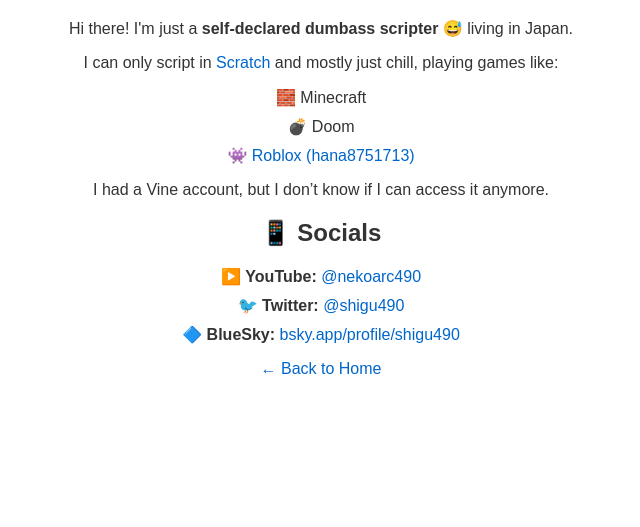
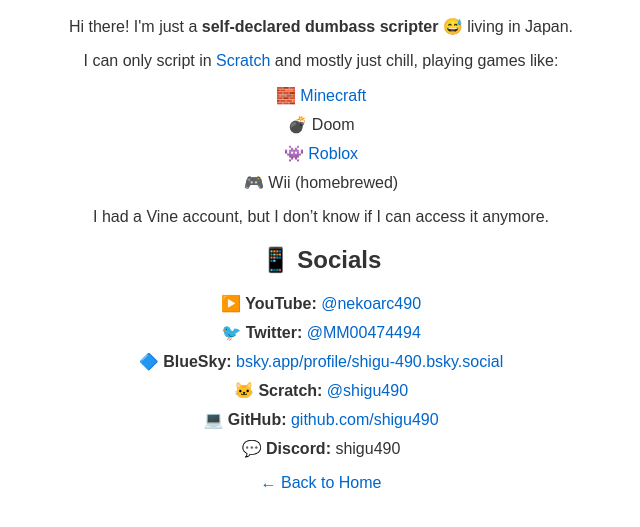
Before and after one commit to shigu490/html4.01-homepage, a plain HTML site: page about.html in a window 1280 px wide. Shown: the part 109-636 px from the top of the page, without its empty margins (319-959 px from the left). Drawn offline with Linux system fonts and the light colour scheme.

Commit message:
add my program and changes

```diff
--- a/about.html
+++ b/about.html
@@ -6,7 +6,7 @@
     <meta http-equiv="Content-Type" content="text/html; charset=UTF-8">
     <style type="text/css">
       body {
-        background-color: #ffffff; /* plain white */
+        background-color: #ffffff;
         font-family: Arial, sans-serif;
         color: #333333;
         padding: 40px 20px;
@@ -14,6 +14,7 @@
       }
       h1 {
         color: #3366cc;
+        margin-bottom: 20px;
       }
       a {
         color: #0066cc;
@@ -34,11 +35,13 @@
   <body>
     <h1>About Me</h1>
     <p>Hi there! I'm just a <strong>self-declared dumbass scripter</strong> 😅 living in Japan.</p>
-    <p>I can only script in <a href="https://scratch.mit.edu/" target="_blank">Scratch</a> and mostly just chill, playing games like:</p>
+    <p>I can only script in <a href="https://scratch.mit.edu/users/shigu490" target="_blank">Scratch</a> and mostly just chill, playing games like:</p>
+
     <ul>
-      <li>🧱 Minecraft</li>
+      <li>🧱 <a href="https://www.xbox.com/ja-JP/play/user/hana8751713" target="_blank">Minecraft</a></li>
       <li>💣 Doom</li>
-      <li>👾 <a href="https://www.roblox.com/users/2500606986/profile" target="_blank">Roblox (hana8751713)</a></li>
+      <li>👾 <a href="https://www.roblox.com/users/2500606986/profile" target="_blank">Roblox</a></li>
+      <li>🎮 Wii (homebrewed)</li>
     </ul>
 
     <p>I had a Vine account, but I don’t know if I can access it anymore.</p>
@@ -46,8 +49,11 @@
     <h2>📱 Socials</h2>
     <ul>
       <li>▶️ <strong>YouTube:</strong> <a href="https://www.youtube.com/@nekoarc490" target="_blank">@nekoarc490</a></li>
-      <li>🐦 <strong>Twitter:</strong> <a href="https://twitter.com/shigu490" target="_blank">@shigu490</a></li>
-      <li>🔷 <strong>BlueSky:</strong> <a href="https://bsky.app/profile/shigu490" target="_blank">bsky.app/profile/shigu490</a></li>
+      <li>🐦 <strong>Twitter:</strong> <a href="https://twitter.com/MM00474494" target="_blank">@MM00474494</a></li>
+      <li>🔷 <strong>BlueSky:</strong> <a href="https://bsky.app/profile/shigu-490.bsky.social" target="_blank">bsky.app/profile/shigu-490.bsky.social</a></li>
+      <li>🐱 <strong>Scratch:</strong> <a href="https://scratch.mit.edu/users/shigu490" target="_blank">@shigu490</a></li>
+      <li>💻 <strong>GitHub:</strong> <a href="https://github.com/shigu490" target="_blank">github.com/shigu490</a></li>
+      <li>💬 <strong>Discord:</strong> shigu490</li>
     </ul>
 
     <p><a href="index.html">← Back to Home</a></p>
```
Also changed, not shown: contact.html (+3 -2 lines).
